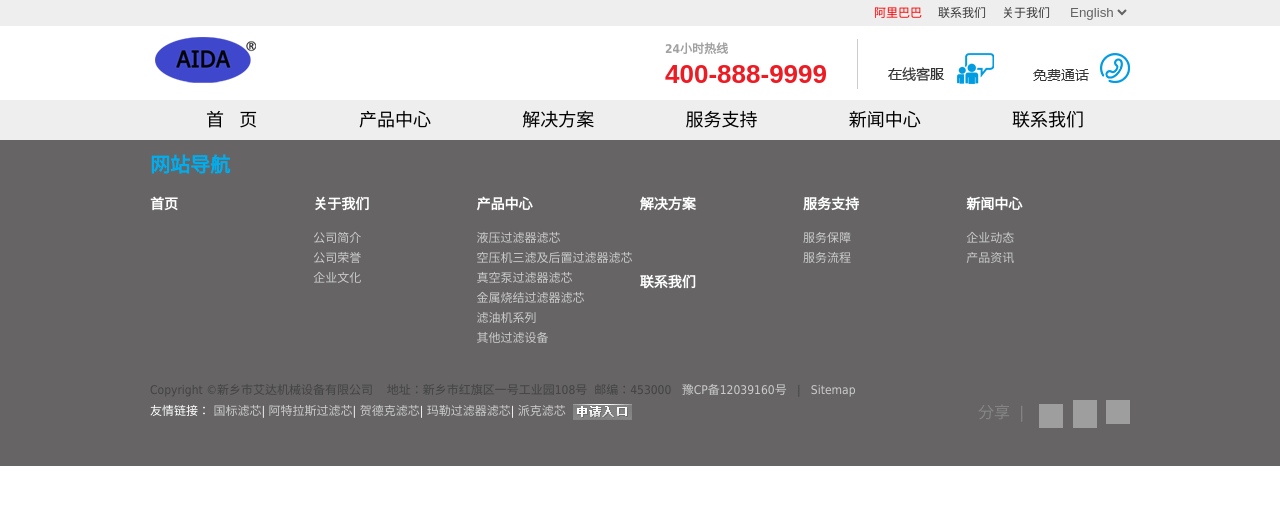
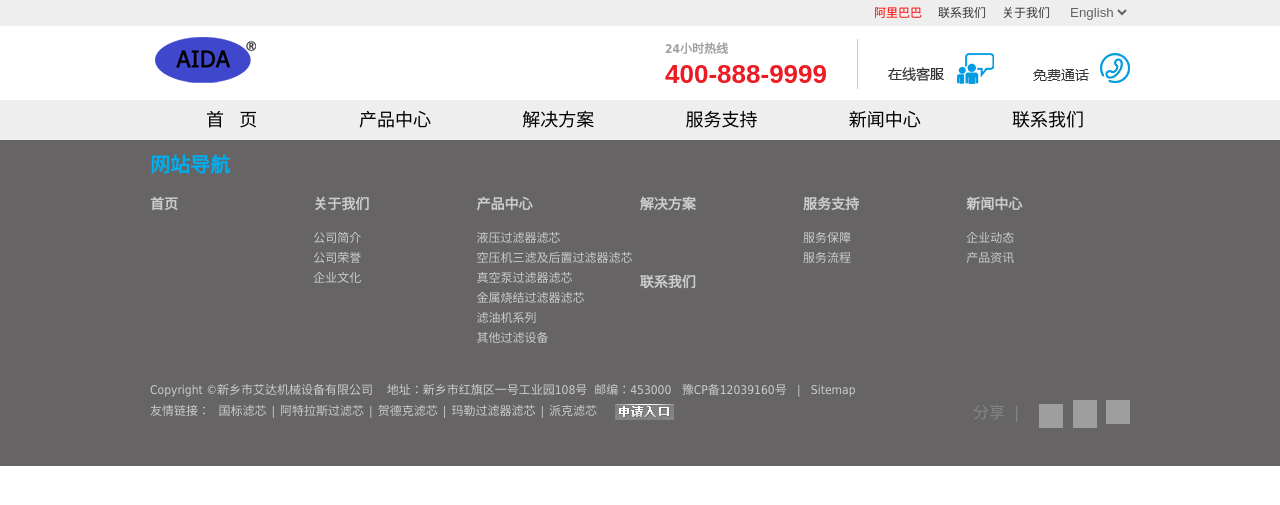
Before and after one commit to yuyongkun/zp, a Node server app: page /case in a window 1280 px wide. Shown: the top 505 px of the page. Run offline with Node 20, Linux system fonts and the light colour scheme; grey boxes are pictures that could not be loaded.

Commit message:
添加文件

```diff
--- a/public/css/base.css
+++ b/public/css/base.css
@@ -311,7 +311,7 @@
     padding-bottom: 32px;
     background: #666464;
     overflow: hidden;
-    color: #fff;
+    color: #ccc;
 }
 
 .fotter h3 {
@@ -352,6 +352,13 @@
 .fotter ul.fotter-size-nav li a {
     font-family: "新宋体";
     line-height: 20px;
+}
+
+.zp-wrap p {
+    color: #ccc;
+}
+.footer-related-link a{
+    padding:0px 5px;
 }
 
 /* 百度分享 */
--- a/views/home/footer.ejs
+++ b/views/home/footer.ejs
@@ -41,13 +41,8 @@
             Copyright ©新乡市艾达机械设备有限公司 &nbsp;&nbsp;&nbsp;地址：新乡市红旗区一号工业园108号&nbsp;&nbsp;邮编：453000&nbsp;&nbsp;
             <a href="#" target="blank">豫CP备12039160号</a> &nbsp;&nbsp;| &nbsp;&nbsp;<a href="/sitemap.html" target="blank">Sitemap</a>
         </p>
-        <div>友情链接：
-            <a href="/Leemin/" target="_blank">国标滤芯</a>|
-            <a href="/AtlasFilter/" target="_blank">阿特拉斯过滤芯</a>|
-            <a href="/HYDAC_filter/" target="_blank">贺德克滤芯</a>|
-            <a href="/MAHLE_filter/" target="_blank">玛勒过滤器滤芯</a>|
-            <a href="/PARKE_filter/" target="_blank">派克滤芯</a>
-            <a href="/" target="_blank"> <img src="/images/flink.gif" alt="" style="vertical-align: bottom;"></a>
+        <div class='footer-related-link'>友情链接：
+            <a href="/Leemin/" target="_blank">国标滤芯</a>|<a href="/AtlasFilter/" target="_blank">阿特拉斯过滤芯</a>|<a href="/HYDAC_filter/" target="_blank">贺德克滤芯</a>|<a href="/MAHLE_filter/" target="_blank">玛勒过滤器滤芯</a>|<a href="/PARKE_filter/" target="_blank">派克滤芯</a><a href="/" target="_blank"> <img src="/images/flink.gif" alt="" style="vertical-align: bottom;"></a>
             <div class="share-default">
                 <a href="javascript:void(0)" style="font-size: 16px;color: #868686;">分享&nbsp;&nbsp;|&nbsp;&nbsp;</a>
                 <div class="bdsharebuttonbox bdshare-button-style0-16" data-tag="share_1" data-bd-bind="1489937138552" style="float:right">
```
